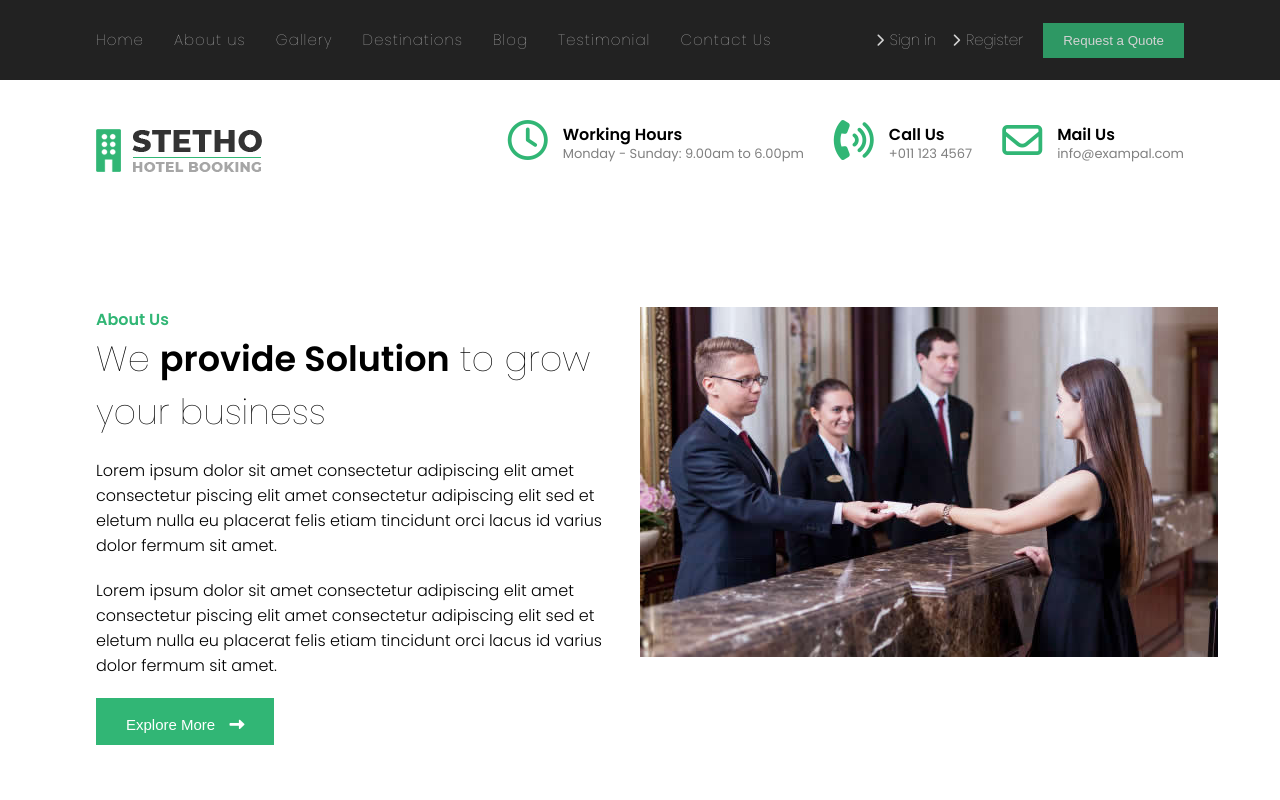
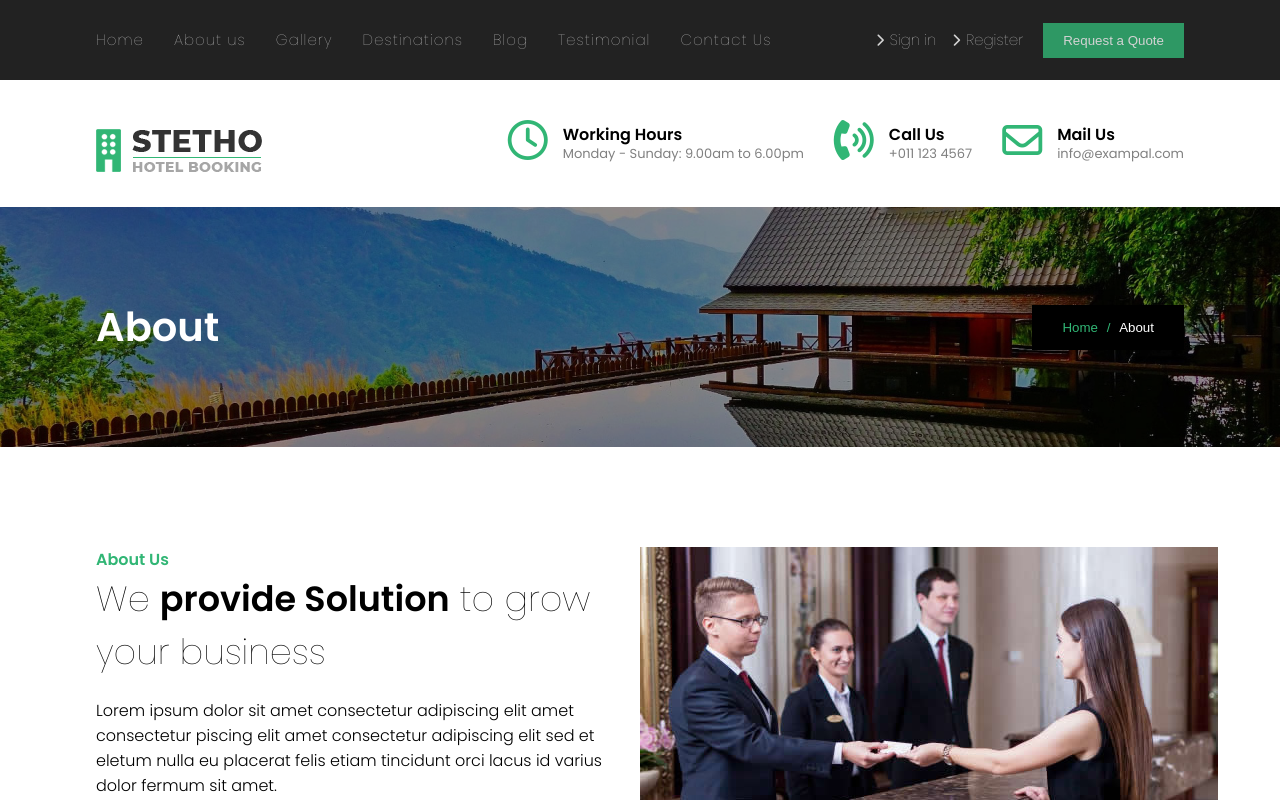
Before and after one commit to Ibrahimova11/hotel_booking_project, a React (Create React App) app in the folder client/: page /about in a window 1280 px wide. Shown: the top 800 px of the page. Built offline with nearby package versions, Linux system fonts and the light colour scheme.

Commit message:
About page added headTitle

```diff
--- /dev/null
+++ b/client/src/components/HeadTitle/index.jsx
@@ -0,0 +1,25 @@
+import React from "react";
+import "./style.css";
+import { useLocation, Link } from "react-router-dom";
+
+const Index = () => {
+  const location = useLocation();
+  return (
+    <>
+      <section className="image-heading">
+        <div className="container">
+
+          <h1>{location.pathname.split("/")[1]}</h1> {/*<h1>{location.pathname.replace(/ /, "")}</h1>*/}
+
+          <button>
+            <Link to="/"> Home / </Link>
+            <span>{location.pathname.split("/")[1]}</span>
+
+          </button>
+        </div>
+      </section>
+    </>
+  );
+};
+
+export default Index;
--- /dev/null
+++ b/client/src/components/HeadTitle/style.css
@@ -0,0 +1,46 @@
+.image-heading {
+    background-image: url("../../images/image-heading.jpg");
+    background-position: center;
+    background-size: cover;
+    background-repeat: no-repeat;
+    color: #fff;
+    height: 30vh;
+    line-height: 30vh;
+    position: relative;
+    z-index: -2;
+  }
+  .image-heading .container {
+    display: flex;
+    justify-content: space-between;
+    align-items: center;
+    text-align: center;
+  }
+  .image-heading::after {
+    content: "";
+    position: absolute;
+    top: 0;
+    left: 0;
+    background: rgba(0, 0, 0, 0.4);
+    height: 30vh;
+    width: 100%;
+    z-index: -1;
+  }
+  .image-heading h1 {
+    font-size: 40px;
+    text-transform: capitalize;
+  }
+  .image-heading button {
+    background: black;
+    color: white;
+    font-weight: 400;
+    padding: 15px 30px;
+    word-spacing: 5px;
+  }
+  .image-heading a {
+    color: #31b675;
+    cursor: pointer;
+  }
+  .image-heading span {
+    text-transform: capitalize;
+    word-spacing: 30px;
+  }
--- a/client/src/pages/About/index.jsx
+++ b/client/src/pages/About/index.jsx
@@ -2,10 +2,13 @@ import React from "react";
 import "./style.css";
 import AboutCard from "./AboutCard";
 import Feauter from "../../images/feature-img-1.jpg";
+import HeadTitle from "../../components/HeadTitle"
+
 
 const About = () => {
   return (
     <>
+    <HeadTitle/>
       <section className="about top">
         <div className="container">
           <AboutCard />
```
